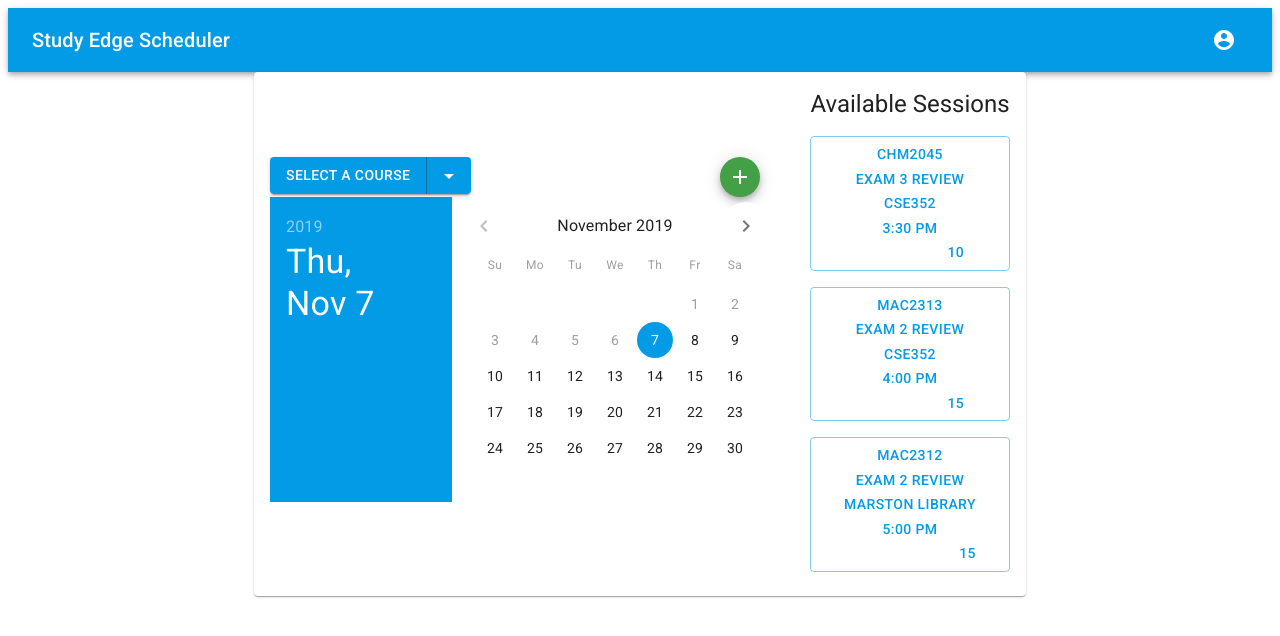
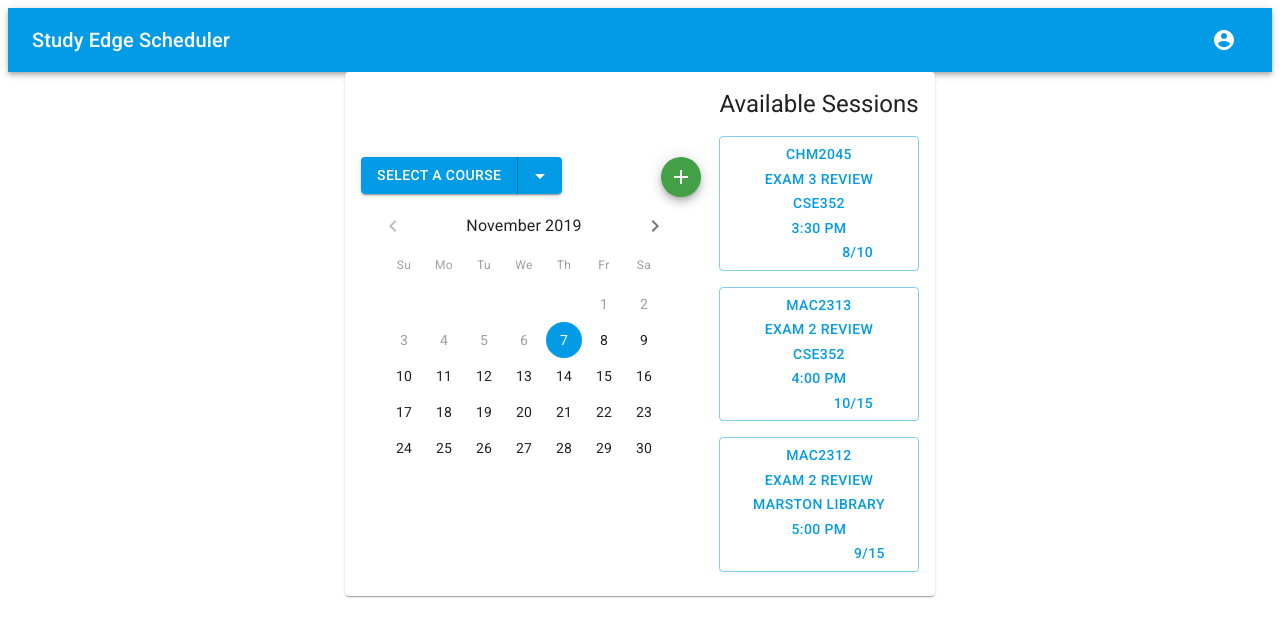
Before and after one commit to Softwareengineering3a/StudyEdge-Scheduler, a React (Create React App) app in the folder client/: page /Home in a window 1280 px wide. Shown: the top 636 px of the page. Built offline with nearby package versions, Linux system fonts and the light colour scheme.

Commit message:
Made requested client changes

```diff
--- a/client/src/components/AvailableSessions/AvailableSessions.js
+++ b/client/src/components/AvailableSessions/AvailableSessions.js
@@ -39,7 +39,8 @@ class AvailableSessions extends Component {
             title : "Exam 3 Review",
             location : "CSE352",
             notes: "Meet in Marston Library, Bring pens and pencils.",
-            slots: 10
+            slots: 10,
+            slotsFilled: 8
         },
         {   id: 2,
             date : "11/7/2019",
@@ -48,7 +49,8 @@ class AvailableSessions extends Component {
             title : "Exam 2 Review",
             location : "CSE352",
             notes: "Blah blah blah blah blah",
-            slots: 15
+            slots: 15,
+            slotsFilled: 10
         },
         {
             id: 3,
@@ -58,7 +60,8 @@ class AvailableSessions extends Component {
             title : "Exam 2 Review",
             location : "Marston Library",
             notes: "Meet in Basement",
-            slots: 15
+            slots: 15,
+            slotsFilled: 9
         }
         ]
         const listSessions = mySessions.map((session, index) =>
@@ -76,7 +79,7 @@ class AvailableSessions extends Component {
                                 <Grid>{session.title}</Grid>
                                 <Grid>{session.location}</Grid>
                                 <Grid>{session.time}</Grid>
-                                <Grid container justify = "flex-end">{session.slots}</Grid>
+                                <Grid container justify = "flex-end">{session.slotsFilled}/{session.slots}</Grid>
                             </Grid>
                         </Button>
                     </Grid>
--- a/client/src/components/DetailedSessionView/DetailedSessionView.js
+++ b/client/src/components/DetailedSessionView/DetailedSessionView.js
@@ -83,7 +83,7 @@ class DetailedSessionView extends Component {
                                 </Grid>
                             </Grid>
                             <Grid container justify = "flex-end"  key={index}>
-                                <Typography variant =  "body1">{filteredSession.slots}</Typography>
+                                <Typography variant =  "body1">{filteredSession.slotsFilled}/{filteredSession.slots}</Typography>
                             </Grid>
                         </Grid>
                     </Grid>
--- a/client/src/views/Home/Home.css
+++ b/client/src/views/Home/Home.css
@@ -9,7 +9,7 @@
 
 
 .CreateButton {
-    left:450px;
+    left:300px;
  }
 
  .Menu {
--- a/client/src/views/Home/StaticDatePicker.js
+++ b/client/src/views/Home/StaticDatePicker.js
@@ -16,6 +16,7 @@ const StaticDatePicker = () => {
         value={date}
         onChange={changeDate}
         disablePast
+        disableToolbar
       />
     </MuiPickersUtilsProvider>
   );
```
